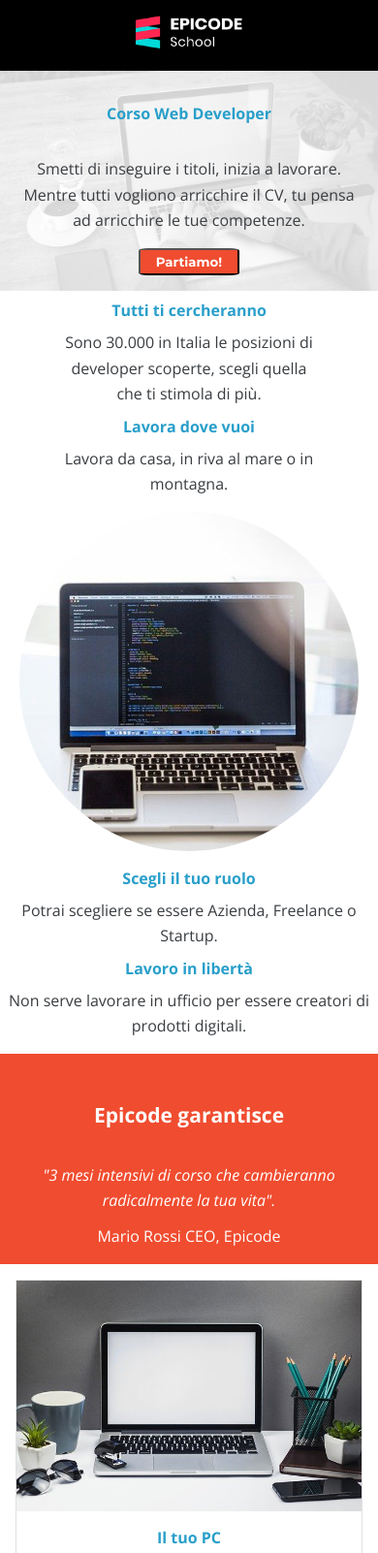
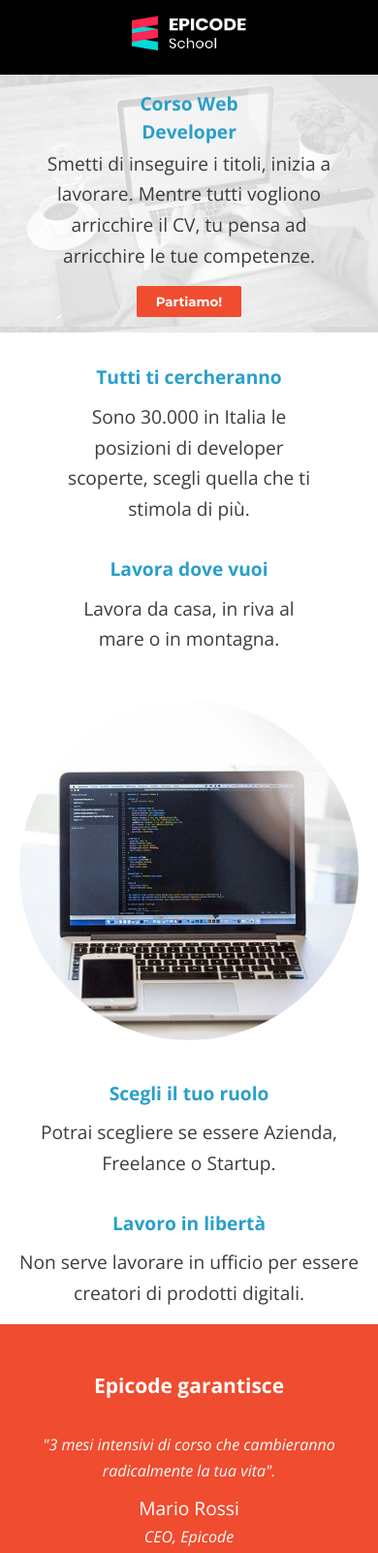
Before and after one commit to Tamiele/S1-L5-Progetto-settimana-uno, a plain HTML site: page index.html in a window 390 px wide. Shown: the top 1602 px of the page at 97% size. Drawn offline with nearby package versions, Linux system fonts and the light colour scheme.

Commit message:
fine-mobile

```diff
--- a/css/mobile.css
+++ b/css/mobile.css
@@ -1,26 +1,27 @@
 /* IMPOSTAZIONI GENERALI */
+* {
+  box-sizing: border-box;
+}
 .body,
 h1,
 h2,
 h3,
-h4,
-h5,
-h6 {
-  line-height: 1.5;
+h4 {
+  line-height: 1.5em;
 }
 .body {
   text-align: center;
   color: #393d41;
   line-height: 1.65;
   font-family: open sans;
+  font-size: 1.2rem;
 }
 /* HEADER */
 header {
   background-color: black;
-  box-sizing: border-box;
 }
 .logo {
-  width: 110px;
+  width: 150px;
   padding: 1rem;
 }
 .titolo {
@@ -28,31 +29,39 @@
   background-size: 100%;
 }
 .titolo h1 {
-  padding-block: 2rem;
+  padding: 1rem;
   color: #299fca;
   font-weight: bold;
+  padding-block: 1rem;
+  padding-inline: 7rem;
 }
 
 .titolo p {
-  margin-inline: 1rem;
+  margin-inline: 8px;
+  padding-inline: 24px;
+  margin-top: -14px;
 }
 .button {
   margin-block: 1rem;
-  padding-inline: 16px;
-  padding-block: 4px;
-  border-radius: 9%;
+  padding-inline: 20px;
+  padding-block: 8px;
+  border-radius: 3%;
   background-color: #f04c2f;
   color: white;
   font-weight: bold;
   font-family: Montserrat;
+  border: none;
 }
 /* MAIN */
-
+.blocco-1 p {
+  margin-bottom: 2rem;
+}
 .blocco-1 p {
   padding-inline: 64px;
 }
 #h3 {
-  margin-block: 8px;
+  margin-top: 2rem;
+  margin-bottom: 10px;
   font-weight: bold;
   color: #299fca;
 }
@@ -61,11 +70,12 @@
   width: 350px;
   border-radius: 100%;
 }
-
+.blocco-2 p {
+  margin-inline: 1rem;
+}
 .h3 {
   color: #299fca;
 }
-
 .blocco-3 {
   background-color: #f04c2f;
   color: white;
@@ -83,6 +93,7 @@
 .blocco-3 p {
   margin-bottom: 10px;
   font-style: italic;
+  font-size: 16px;
 }
 .blocco-4 {
   border: solid thin #dee1e3;
@@ -102,7 +113,7 @@
   width: 100%;
 }
 .blocco-5 p {
-  padding-bottom: 1rem;
+  padding-bottom: 2rem;
 }
 .blocco-6 {
   border: solid thin #dee1e3;
@@ -114,13 +125,6 @@
 .blocco-6 p {
   padding-bottom: 1rem;
 }
-/* ELEMENTI NEL MAIN - ARTICLE */
-
-/* TABELLE */
-
-/* FORM */
-
-/* ELEMENTI NELL' ASIDE */
 
 /* FOOTER */
 
@@ -132,18 +136,30 @@
 footer h2 {
   font-weight: bold;
   margin: 1rem;
+  font-size: 20px;
 }
-.link {
+.bordo {
+  border-top: solid thin #ffffff;
   margin: 1rem;
-}
-.link a {
-  color: #c8e7f0;
-}
-
-footer span {
-  border-top: solid thin #ffffff;
+  margin-bottom: 1.5rem;
+  margin-inline: 4rem;
 }
 
 footer a {
   color: #c8e7f0;
 }
+.link {
+  margin-block: 2rem;
+}
+.link a {
+  color: #c8e7f0;
+}
+.link span {
+  color: #c8e7f0;
+}
+.link i {
+  color: white;
+}
+footer span {
+  color: #c8e7f0;
+}
--- a/index.html
+++ b/index.html
@@ -52,7 +52,8 @@
         <div class="blocco-3">
           <h2>Epicode garantisce</h2>
           <p>"3 mesi intensivi di corso che cambieranno radicalmente la tua vita".</p>
-          <span>Mario Rossi CEO, Epicode</span>
+          <span>Mario Rossi</span>
+          <p>CEO, Epicode</p>
         </div>
         <div class="blocco-4">
           <img src="./images/foto1.jpg" alt="pc" />
@@ -75,8 +76,9 @@
         <nav class="link">
           <p><i class="fas fa-phone-square-alt"></i><a href="#"> .&#40;+39&#41; 11223456</a></p>
           <p><i class="fas fa-envelope"></i><a href="#"> info@epicode.school</a></p>
-          <p><i class="fas fa-location-arrow"></i> via appia 1 - 00100 Roma &#40;RM&#41;</p>
+          <span><i class="fas fa-location-arrow"></i> via appia 1 - 00100 Roma &#40;RM&#41;</span>
         </nav>
+        <div class="bordo"></div>
         <span>&copy; 2021. immagini di <a href="#">Pixabay.</a></span>
       </footer>
     </div>
```
